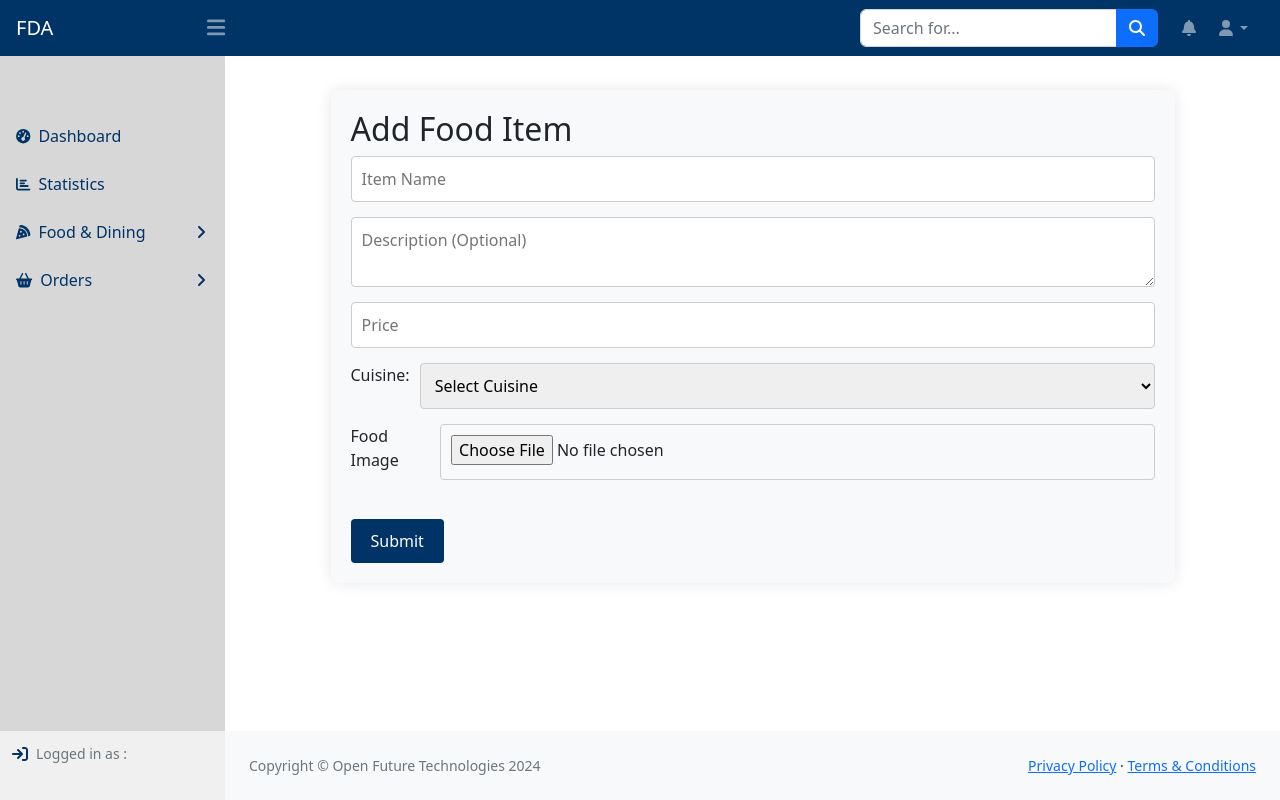
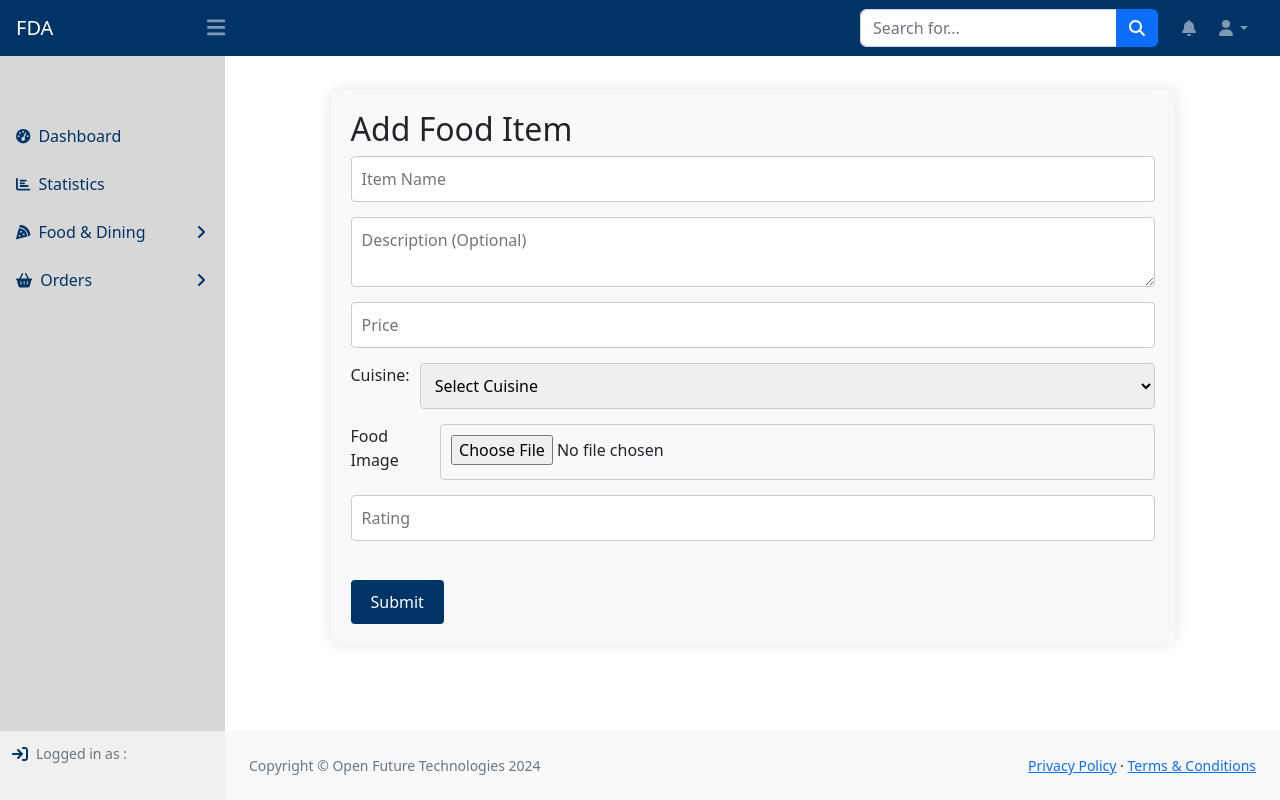
Before and after one commit to ramwaghmare2/partners, a Flask app: template templates/add_food_item.html in a window 1280 px wide. Run offline with Flask 3, Linux system fonts and the light colour scheme; the template is opened without the code that fills it, so the values that code supplies are empty; some libraries are stand-ins or nearby versions.

Commit message:
Changes in rotes files

```diff
--- a/models/kitchen.py
+++ b/models/kitchen.py
@@ -31,6 +31,7 @@ class Kitchen(db.Model):
     food_items = db.relationship('FoodItem', backref='kitchen', lazy=True)
     sales = db.relationship('Sales', backref='kitchen', lazy=True)
     reviews = db.relationship('Review', back_populates='restaurant', lazy=True)
+    orders = db.relationship('Order', backref='kitchen', lazy=True)
 
 
     ###################################### Function for setting password ##############################
--- a/routes/food_item.py
+++ b/routes/food_item.py
@@ -24,6 +24,8 @@ def add_food_item():
         price = request.form['price']
         cuisine_id = request.form['cuisine_id']
         image = request.files.get('image')  # Get the image from the form
+        rating = request.form['rating']
+
 
         if len(description.split()) > 30:
             flash('Description is too long, Wirte in 20 words!', 'danger')
@@ -40,7 +42,8 @@ def add_food_item():
                 price=price,
                 cuisine_id=cuisine_id,
                 kitchen_id=user_id,
-                image=image_binary
+                image=image_binary,
+                rating=rating
             )
             db.session.add(new_food_item)
             db.session.commit()
--- a/routes/notification_routes.py
+++ b/routes/notification_routes.py
@@ -27,7 +27,7 @@ def get_notifications():
         if role:
             query = query.filter(Notification.role == role)
         if user_id:
-            query = query.filter(Notification.user_id == user_id)
+            query = query.filter(Notification.customer_id == user_id)
         if start_date:
             query = query.filter(Notification.created_at >= start_date)
         if end_date:
--- a/routes/order.py
+++ b/routes/order.py
@@ -456,7 +456,7 @@ def kitchen_orders( ):
                 'kitchen_name': order.kitchen.name,
                 'total_amount': order.total_amount,
                 'status': order.order_status,
-                'customer_name': f"{order.customer.name}",
+                'customer_name': f"{order.customer.first_name} {order.customer.last_name}",
                 'created_at': order.created_at,
                 'updated_at': order.updated_at,
                 'items': [
--- a/templates/add_food_item.html
+++ b/templates/add_food_item.html
@@ -40,6 +40,9 @@
                     <label for="image">Food Image</label>
                     <input type="file" class="form-control-file" id="image" name="image">
                 </div>
+                <div class="sd-row">
+                    <input name="rating" type="number" step="1" placeholder="Rating" required>
+                </div>
                 <br>
                 <div class="sd-buttons" >
                     <button style="background-color: #003366;" type="submit" class="sd-submit">Submit</button>
```
